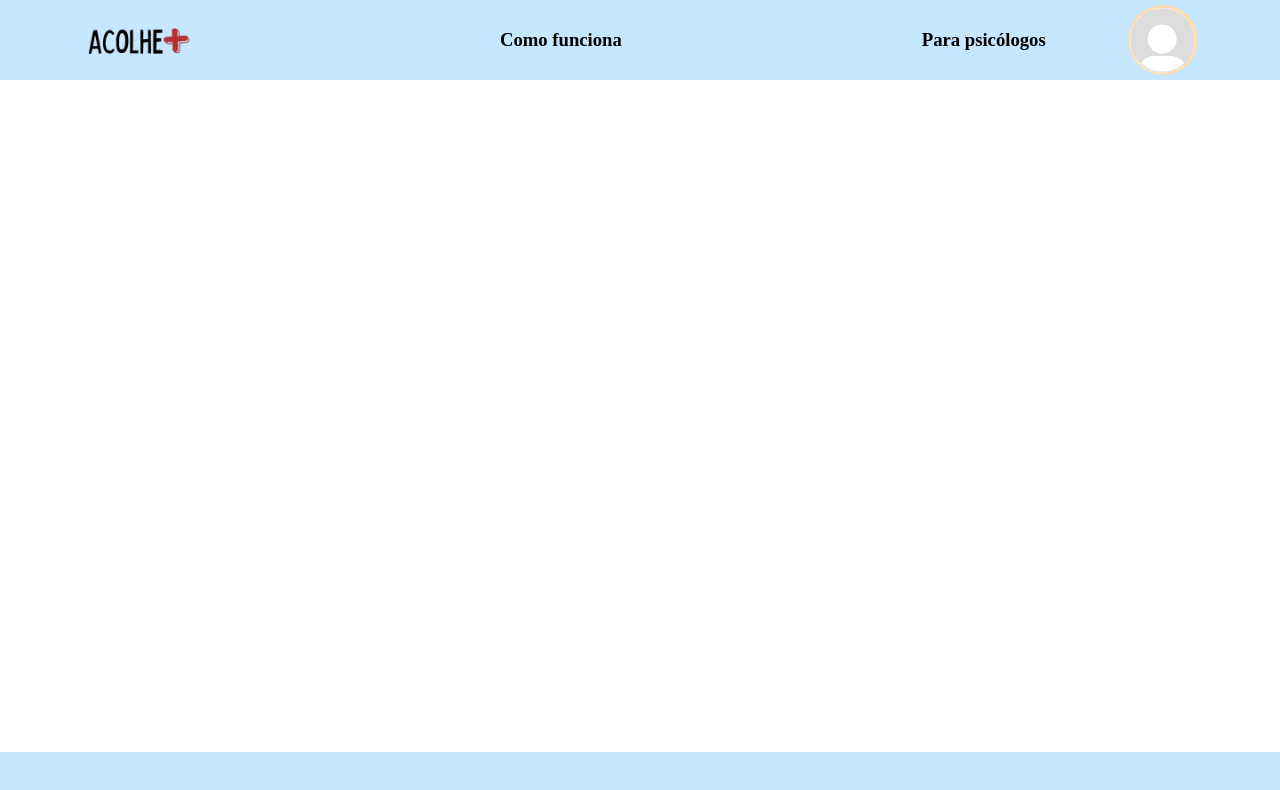
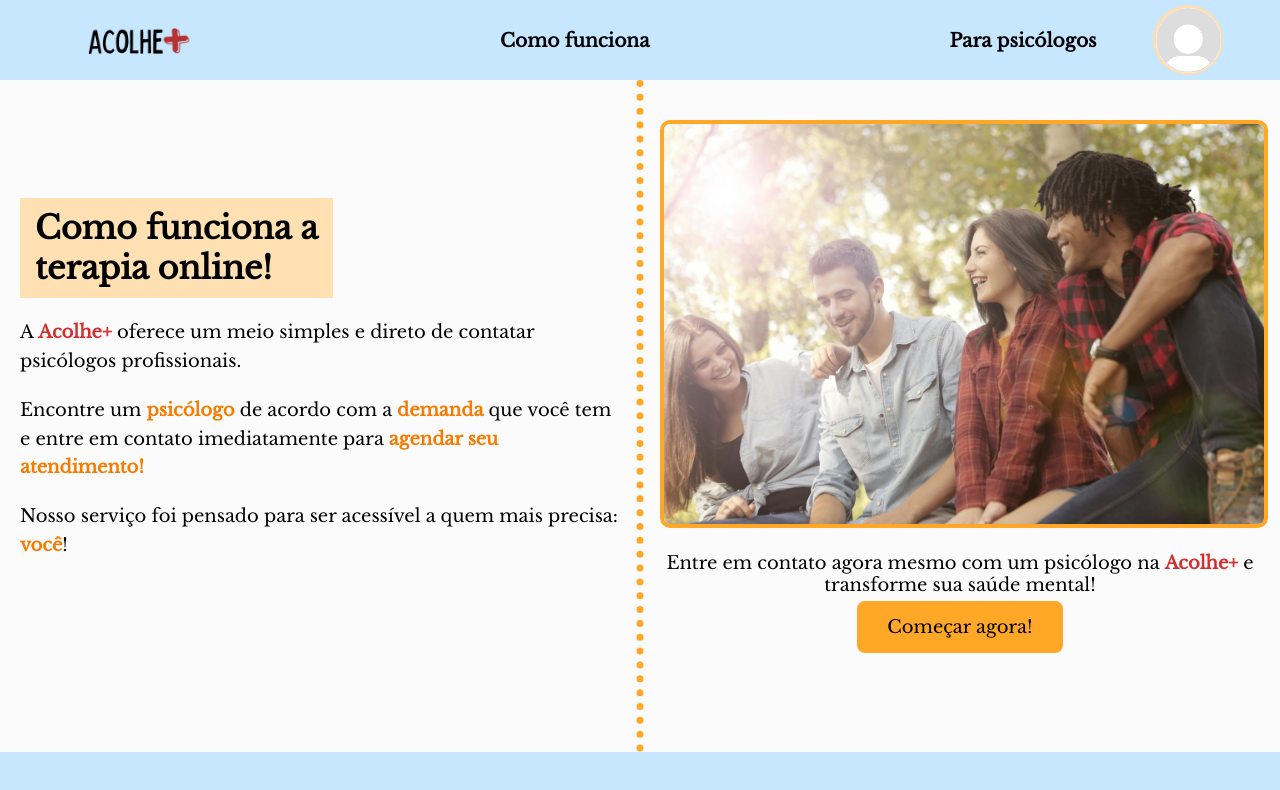
Before and after one commit to joao-the-carvalho/VenturusAcolhe-Mais, a plain HTML site: page front/comofunciona.html in a window 1280 px wide. Drawn offline with nearby package versions, Linux system fonts and the light colour scheme.

Commit message:
Add files via upload

```diff
--- a/front/comofunciona.html
+++ b/front/comofunciona.html
@@ -1,13 +1,186 @@
 <!DOCTYPE html>
-<html lang="en">
+<html lang="pt-br">
 <head>
-    <meta charset="UTF-8">
-    <meta name="viewport" content="width=device-width, initial-scale=1.0">
-    <link rel="stylesheet" href="headerfooter/style.css">
-    <title>Como Funciona?</title>
-</head>
-<body>
+  <meta charset="UTF-8" />
+  <meta name="viewport" content="width=device-width, initial-scale=1.0" />
+  <title>Como funciona</title>
+  <link href="https://fonts.googleapis.com/css2?family=Libre+Baskerville&display=swap" rel="stylesheet">
   <style>
+    * {
+      margin: 0;
+      padding: 0;
+    }
+
+    body {
+      margin: 0;
+      padding: 0;
+      height: 100vh;
+      width: 100%;
+      background-color: #FBFBFB;
+      font-family: 'Libre Baskerville', serif;
+    }
+
+    a {
+      text-decoration: none;
+      color: black;
+    }
+
+    header {
+      background-color: #c6e7ff;
+      width: 100%;
+      height: 10vh;
+      display: flex;
+      font-family: "Libre Baskerville";
+      font-size: 14pt;
+      font-weight: bold;
+      position: fixed;
+      top: 0;
+      z-index: 10;
+    }
+
+    .logo {
+      width: 120px;
+      margin: auto;
+      margin-right: 0;
+      margin-left: 80px;
+    }
+
+    .he1 {
+      margin: auto;
+      margin-left: 300px;
+      margin-right: 0px;
+    }
+
+    .he2 {
+      margin: auto;
+      margin-left: 300px;
+      margin-right: 0px;
+    }
+
+    .pfpFrame {
+      margin: auto;
+      right: 100px;
+      width: 70px;
+      height: 70px;
+      border-radius: 70px;
+      background-color: #ffddae;
+      display: flex;
+    }
+
+    .pfp {
+      width: 65px;
+      height: 65px;
+      margin: auto;
+      background-color: white;
+      border-radius: 65px;
+    }
+
+    footer {
+      background-color: #c6e7ff;
+      width: 100%;
+      height: 6vh;
+      bottom: 0;
+      position: fixed;
+    }
+
+    main {
+      padding-top: 10vh;
+      padding-bottom: 6vh;
+    }
+
+    .coluninhas {
+      max-width: 1280px;
+      margin: auto;
+      display: flex;
+      align-items: center;
+      justify-content: space-around;
+      padding: 40px 20px;
+      flex-wrap: wrap;
+    }
+
+    .text-box {
+      flex: 1;
+      min-width: 300px;
+      padding-right: 40px;
+    }
+
+    .text-box h1 {
+      background-color: #ffe0b2;
+      display: inline-block;
+      padding: 10px 15px;
+      font-size: 32px;
+    }
+
+    .text-box p {
+      font-size: 18px;
+      margin-top: 20px;
+      line-height: 1.6;
+    }
+
+    .orange {
+      color: #f57c00;
+      font-weight: bold;
+    }
+
+    .red {
+      color: #d32f2f;
+      font-weight: bold;
+    }
+
+    .img-box {
+      flex: 1;
+      min-width: 300px;
+      text-align: center;
+    }
+
+    .img-box img {
+      max-width: 100%;
+      border: 4px solid #ffa726;
+      border-radius: 10px;
+      margin-bottom: 20px;
+    }
+
+    .img-box p {
+      font-size: 18px;
+      margin-bottom: 20px;
+    }
+
+    .btn {
+      background-color: #ffa726;
+      color: black;
+      border: none;
+      padding: 15px 30px;
+      font-size: 18px;
+      border-radius: 8px;
+      cursor: pointer;
+      text-decoration: none;
+    }
+
+    .btn:hover {
+      background-color: #fb8c00;
+    }
+
+    @media(max-width: 768px) {
+      .coluninhas {
+        flex-direction: column;
+        text-align: center;
+      }
+
+      .text-box {
+        padding-right: 0;
+      }
+
+      .he1, .he2 {
+        margin-left: 30px;
+      }
+
+      header {
+        flex-wrap: wrap;
+        justify-content: center;
+        height: auto;
+        padding: 10px 0;
+      }
+    }
     .he1:hover{
             transition-timing-function: ease-in;
             transition: color 0.5s;
@@ -18,17 +191,47 @@
             transition: color 0.5s;
             color: black;
         }
+        .divider {
+            position: fixed;
+  top: 10vh; /* começa abaixo do header */
+  bottom: 6vh; /* termina acima do footer */
+  left: 50%;
+  transform: translateX(-50%);
+  border-left: 7px dotted #ffa726;
+  z-index: 1;
+        }
   </style>
+</head>
+<body>
   <header id="myHeader">
-        <img src="..\Imagens\logo.jpg" class="logo">
-        <p class="he1">Como funciona</p>
-        <p class="he2">Para psicólogos</p>
+    <img src="Imagens/logo.jpg" class="logo" />
+    <a class="he1" href=""><p>Como funciona</p></a>
+    <a class="he2" href=""><p>Para psicólogos</p></a>
     <div class="pfpFrame">
-            <img src="..\Imagens\nopfp.png" class="pfp">
+      <img src="Imagens/nopfp.png" class="pfp" />
     </div>
   </header>
+
   <main>
+    <section class="coluninhas">
+      <div class="text-box">
+        <h1>Como funciona a<br>terapia online!</h1>
+        <p>A <span class="red">Acolhe+</span> oferece um meio simples e direto de contatar psicólogos profissionais.</p>
+        <p>Encontre um <span class="orange">psicólogo</span> de acordo com a <span class="orange">demanda</span> que você tem e entre em contato imediatamente para <span class="orange">agendar seu atendimento!</span></p>
+        <p>Nosso serviço foi pensado para ser acessível a quem mais precisa: <span class="orange">você</span>!</p>
+      </div>
+
+      <div class="divider"></div>
+
+      <div class="img-box">
+        <img src="Imagens/pessoas.jpeg" alt="Grupo de pessoas sorrindo" />
+        <p>Entre em contato agora mesmo com um psicólogo na <span class="red">Acolhe+</span> e transforme sua saúde mental!</p>
+        <a href="#" class="btn">Começar agora!</a>
+      </div>
+    </section>
   </main>
+
   <footer></footer>
+
 </body>
 </html>
--- /dev/null
+++ b/front/style.css
@@ -0,0 +1,39 @@
+*{
+    margin:0;
+    overflow: hidden;
+}
+body{
+    background-color: #FBFBFB;
+    font-family: 'Libre Baskerville';
+}
+a{
+    text-decoration: none;
+    color: black;
+}
+.centro{
+    display: flex;
+    align-items: center;
+    justify-content: center;
+    padding: 25px;
+}
+header{
+    background-color: #C7E7FF;
+    width: 100%;
+padding: 30px 4%;
+position: relative;
+z-index: 1;
+top: 0;
+left: 0;
+}
+.coluninhas{
+    max-width: 1280px;
+    max-height: 720px;
+    margin: auto;
+    display: flex;
+    align-items: center;
+    padding: 0;
+    justify-content: space-around;
+}
+.imagem{
+    width:100px;
+}
```
Also changed, not shown: front/Imagens/pessoas.jpeg (added). Lines whose indentation alone changed are shown as unchanged.
